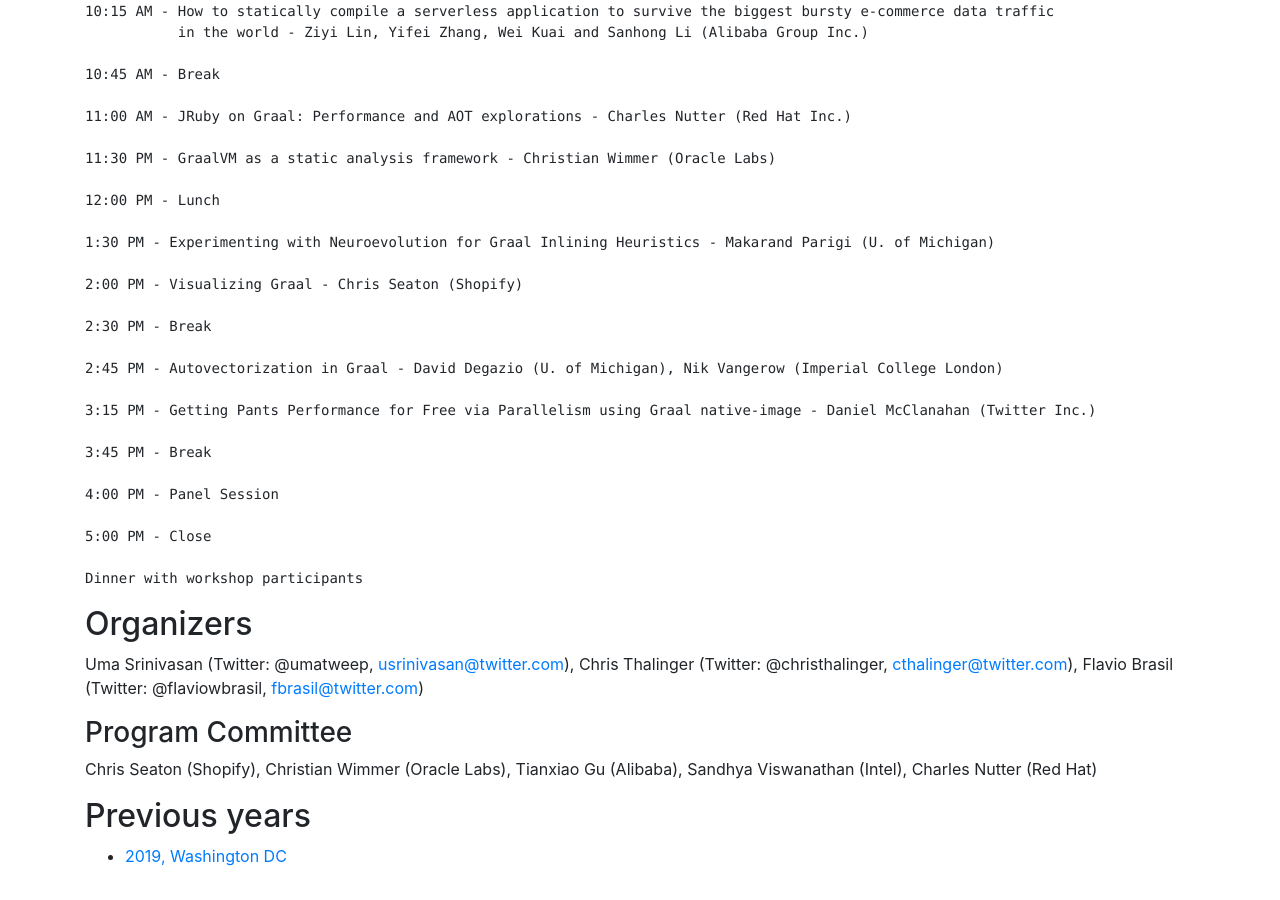
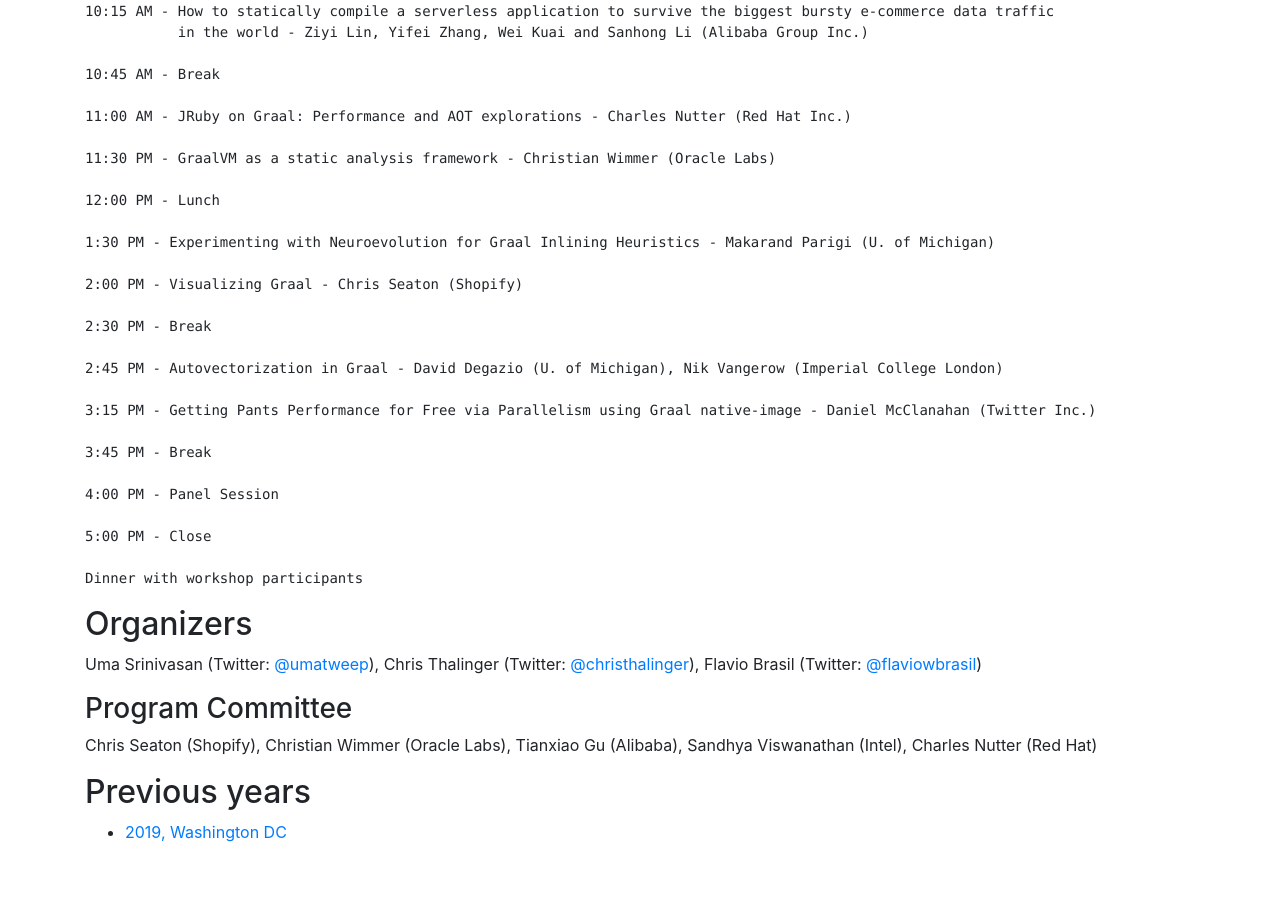
Before and after one commit to graalworkshop/graalworkshop.github.io, a Jekyll site: the page built from 2020/index.md, in a window 1280 px wide and 900 px high, scrolled down 863 px. Built offline with Jekyll 4.4.1, drawn with Linux system fonts in a browser that asks for light colours; after the commit the page ends 1739 px from its top, so only the background shows below that.

Commit message:
Update index.md

```diff
--- a/2020/index.md
+++ b/2020/index.md
@@ -55,7 +55,7 @@ Topics of interest (not limited to):
 
 ## Organizers
 
-Uma Srinivasan (Twitter: @umatweep, [usrinivasan@twitter.com](mailto:usrinivasan@twitter.com)), Chris Thalinger (Twitter: @christhalinger, [cthalinger@twitter.com](mailto:cthalinger@twitter.com)), Flavio Brasil (Twitter: @flaviowbrasil, [fbrasil@twitter.com](mailto:fbrasil@twitter.com))
+Uma Srinivasan (Twitter: [@umatweep](https://twitter.com/umatweep)), Chris Thalinger (Twitter: [@christhalinger](https://twitter.com/christhalinger)), Flavio Brasil (Twitter: [@flaviowbrasil](https://twitter.com/flaviowbrasil))
 
 ### Program Committee
 
```
